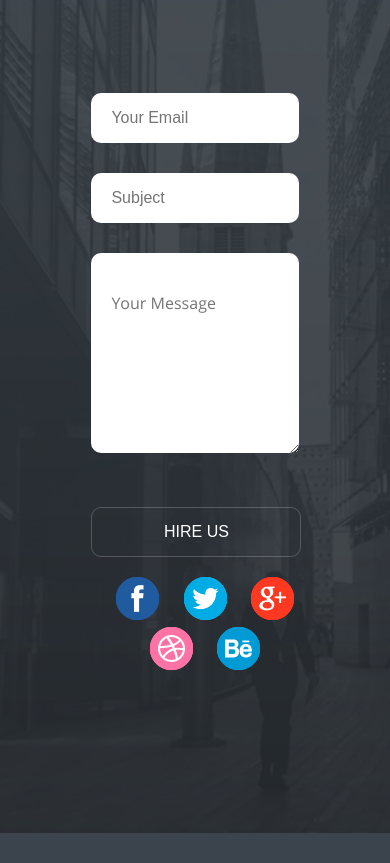
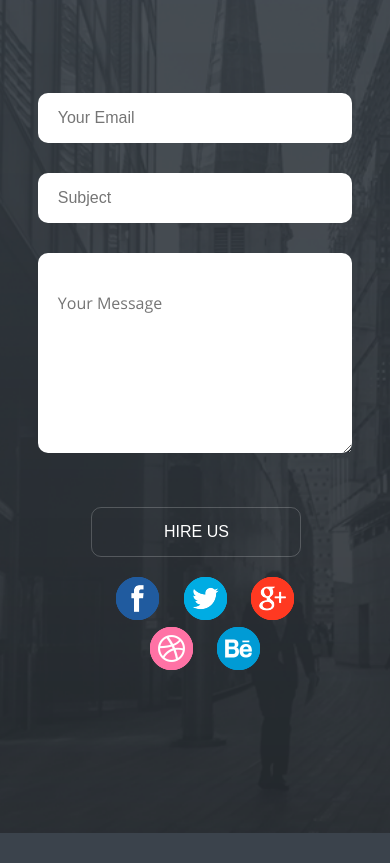
Before and after one commit to chaitali-more/TenatosStudio, a plain HTML site: page index.html in a window 390 px wide. Shown: the part 8838-9701 px from the top of the page. Drawn offline with Linux system fonts and the light colour scheme.

Commit message:
made changes in stylesheet

```diff
--- a/css/style.css
+++ b/css/style.css
@@ -688,8 +688,10 @@ textarea {
         width: 100%;
     }
 .contact-us input, textarea {
-    width: 400px;
-    max-width: 56%;
+    max-width: 85%;
+}
+textarea {
+    width: 85%;
 }
 footer h6,.foot{
     float: none;
```
